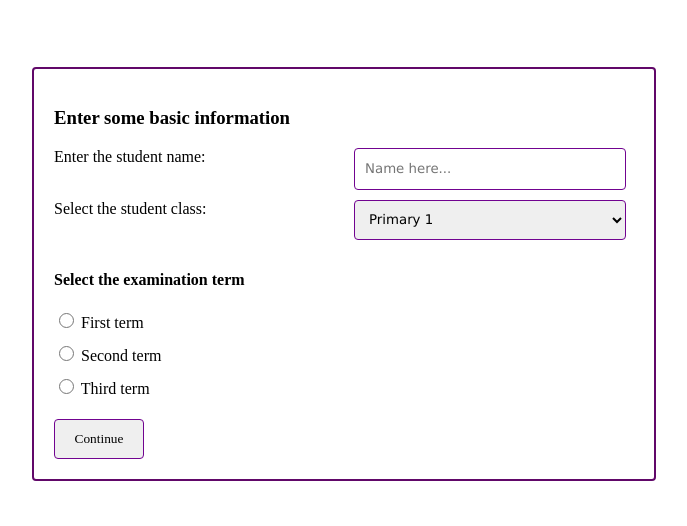
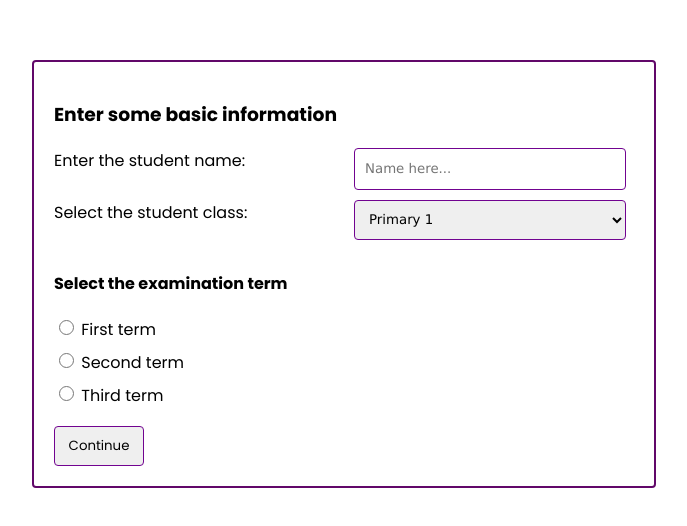
Before and after one commit to aminunawwarah/Result-Processing-Project, a plain HTML site: page Results Processing Project/info.html in a window 1280 px wide. Shown: the part 134-660 px from the top of the page, without its empty margins (296-983 px from the left). Drawn offline with Linux system fonts and the light colour scheme.

Commit message:
Bug Fix in Font Family Usage

```diff
--- a/Results Processing Project/info.html
+++ b/Results Processing Project/info.html
@@ -18,6 +18,7 @@
     <script src="js/scores.js" defer></script>
     <script src="js/result.js" defer></script>
     <!-- <link rel="stylesheet" href="css/milligram.css"> -->
+    <link rel="stylesheet" href="../css/font-families.css">
     <link rel="stylesheet" href="css/main.css">
   </head>
   <body>
```
